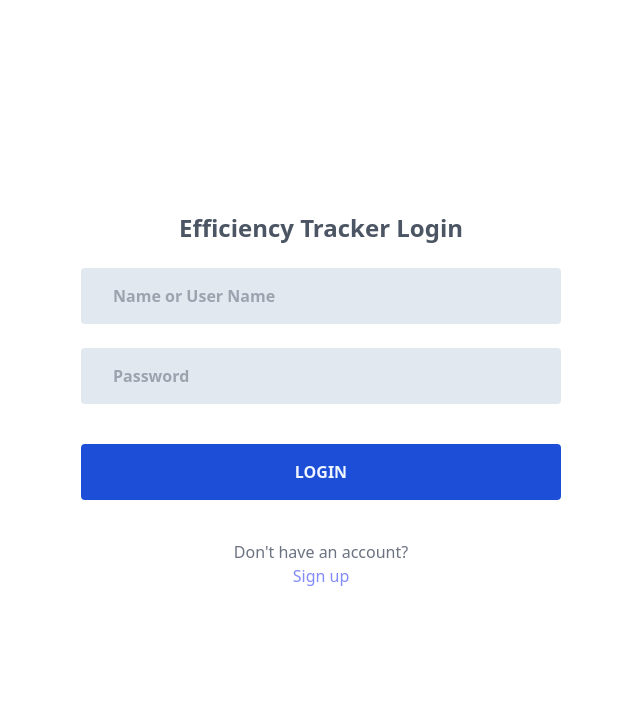
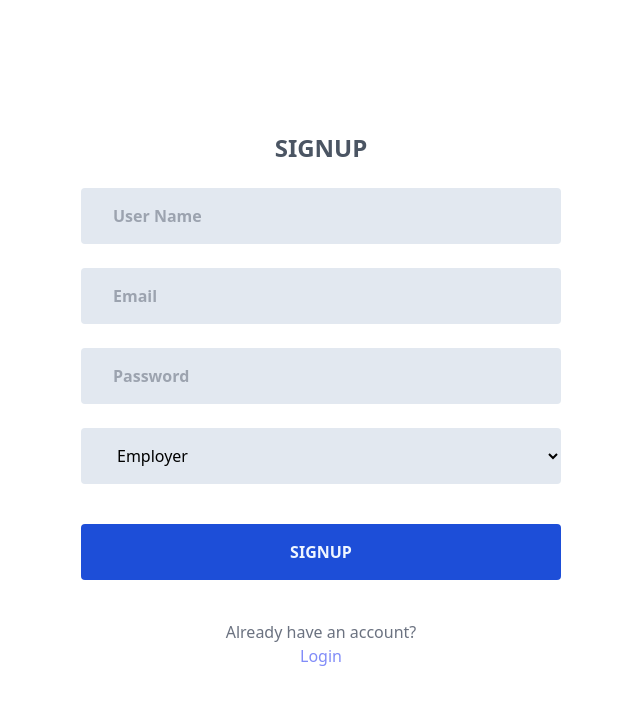
Before and after one commit to ChadithDissanayaka/SDGP-Project, a React (Vite) app in the folder client/: page /register in a window 1280 px wide. Shown: the top 704 px of the page, without its empty margins (319-959 px from the left). Built offline with nearby package versions, Linux system fonts and the light colour scheme.

Commit message:
sign up fix

```diff
--- a/client/src/components/SignUp.jsx
+++ b/client/src/components/SignUp.jsx
@@ -1,59 +1,64 @@
+import axios from "axios";
 import React, { useState } from "react";
-import axios from "axios";
 import { Link, useNavigate } from "react-router-dom";
 import { baseURL } from "../apiURL";
 import { useSnackbar } from "notistack";
 
-const Login = () => {
-  const [loginData, setLoginData] = useState({});
+const SignUp = () => {
+  const [newUser, setNewUser] = useState({ role: "employer" });
+
+  const navigate = useNavigate();
   const { enqueueSnackbar } = useSnackbar();
-  const navigate = useNavigate();
 
   function handleChange(event) {
-    setLoginData({
-      ...loginData,
+    setNewUser({
+      ...newUser,
       [event.target.name]: event.target.value,
     });
   }
 
-  const login = async () => {
-    const data = loginData;
-    await axios
-      .post(`${baseURL}/auth/login`, data)
+  const register = () => {
+    const data = newUser;
+    axios
+      .post(`${baseURL}/user/create`, data)
       .then((res) => {
         if (res.status === 200) {
-          localStorage.setItem("role", res.data.role);
-          localStorage.setItem("user", res.data._id);
-          if (res.data.role === "Employer") {
-            navigate("/dashboard-employer");
-          } else if (res.data.role === "Employee") {
-            navigate("/dashboard-employee");
-          }else{
-            navigate("/");
-          }
+          enqueueSnackbar("Sign up completed.", {
+            variant: "success",
+          });
+          navigate("/");
         }
       })
-      .catch((err) => {
-        enqueueSnackbar("Login failed.Try again", {
+      .catch(() =>
+        enqueueSnackbar("Sign up Failed.", {
           variant: "error",
-        });
-        console.log(err.response);
-      });
+        })
+      );
   };
   return (
     <div className="bg-gray-10 ">
       <div className="flex justify-center h-screen w-screen items-center">
         <div className="w-full md:w-1/2 flex flex-col items-center ">
           <h1 className="text-center text-2xl font-bold text-gray-600 mb-6">
-            Efficiency Tracker Login
+            SIGNUP
           </h1>
           <div className="w-3/4 mb-6">
             <input
+              type="text"
+              name="name"
+              id="name"
+              className="w-full py-4 px-8 bg-slate-200 placeholder:font-semibold rounded hover:ring-1 outline-blue-500"
+              placeholder="User Name"
+              onChange={handleChange}
+            />
+          </div>
+          <div className="w-3/4 mb-6">
+            <input
               type="email"
-              name="username"
-              id="username"
+              name="email"
+              id="email"
               className="w-full py-4 px-8 bg-slate-200 placeholder:font-semibold rounded hover:ring-1 outline-blue-500"
-              placeholder="Name or User Name"
+              placeholder="Email"
               onChange={handleChange}
             />
           </div>
@@ -67,26 +72,38 @@ const Login = () => {
               onChange={handleChange}
             />
           </div>
+          <div className="w-3/4 mb-6">
+            <select
+              name="role"
+              id="role"
+              className="w-full py-4 px-8 bg-slate-200 placeholder:font-semibold rounded hover:ring-1 outline-blue-500 "
+              onChange={handleChange}
+            >
+              <option disabled value="">
+                Select a role
+              </option>
+              <option value="employer">Employer</option>
+              <option value="employee">Employee</option>
+            </select>
+          </div>
+
           <div className="w-3/4 flex flex-row justify-between"></div>
           <div className="w-3/4 mt-4">
-            {/* <Link to="/dashboard"> */}
             <button
               type="button"
-              className="py-4  w-full rounded text-blue-50 font-bold bg-blue-700 hover:bg-blue-500"
-              onClick={() => login()}
+              className="py-4 hover:bg-blue-400 w-full rounded text-blue-50 font-bold bg-blue-700"
+              onClick={() => register()}
             >
-              {" "}
-              LOGIN
+              SIGNUP
             </button>
-            {/* </Link> */}
           </div>
           <p className="flex flex-col items-center justify-center mt-10 text-center text-md text-gray-500">
-            <span>Don't have an account?</span>
+            <span>Already have an account?</span>
             <Link
-              to="/register"
+              to="/"
               className="text-indigo-400 hover:text-blue-500 no-underline hover:underline cursor-pointer transition ease-in duration-300"
             >
-              Sign up
+              Login
             </Link>
           </p>
         </div>
@@ -95,4 +112,4 @@ const Login = () => {
   );
 };
 
-export default Login;
+export default SignUp;
```
